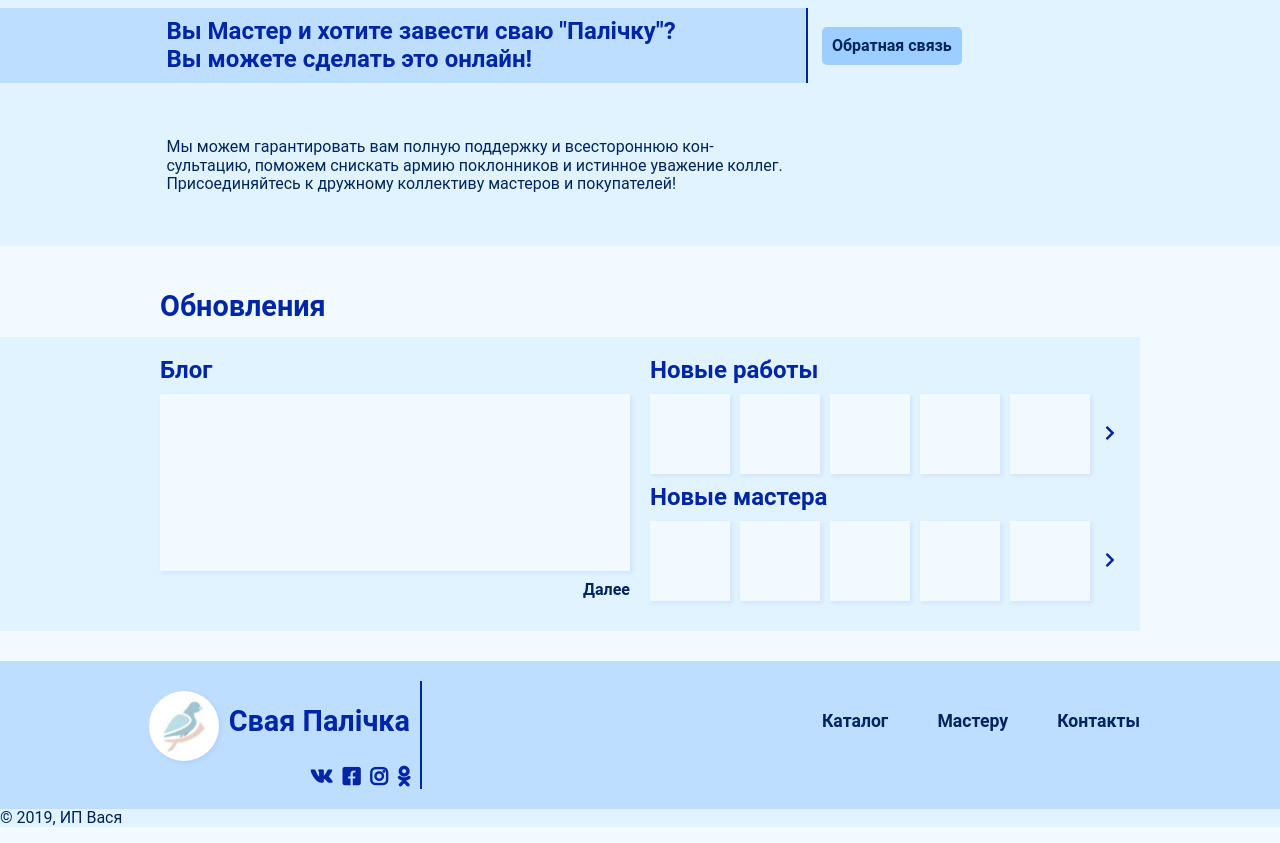
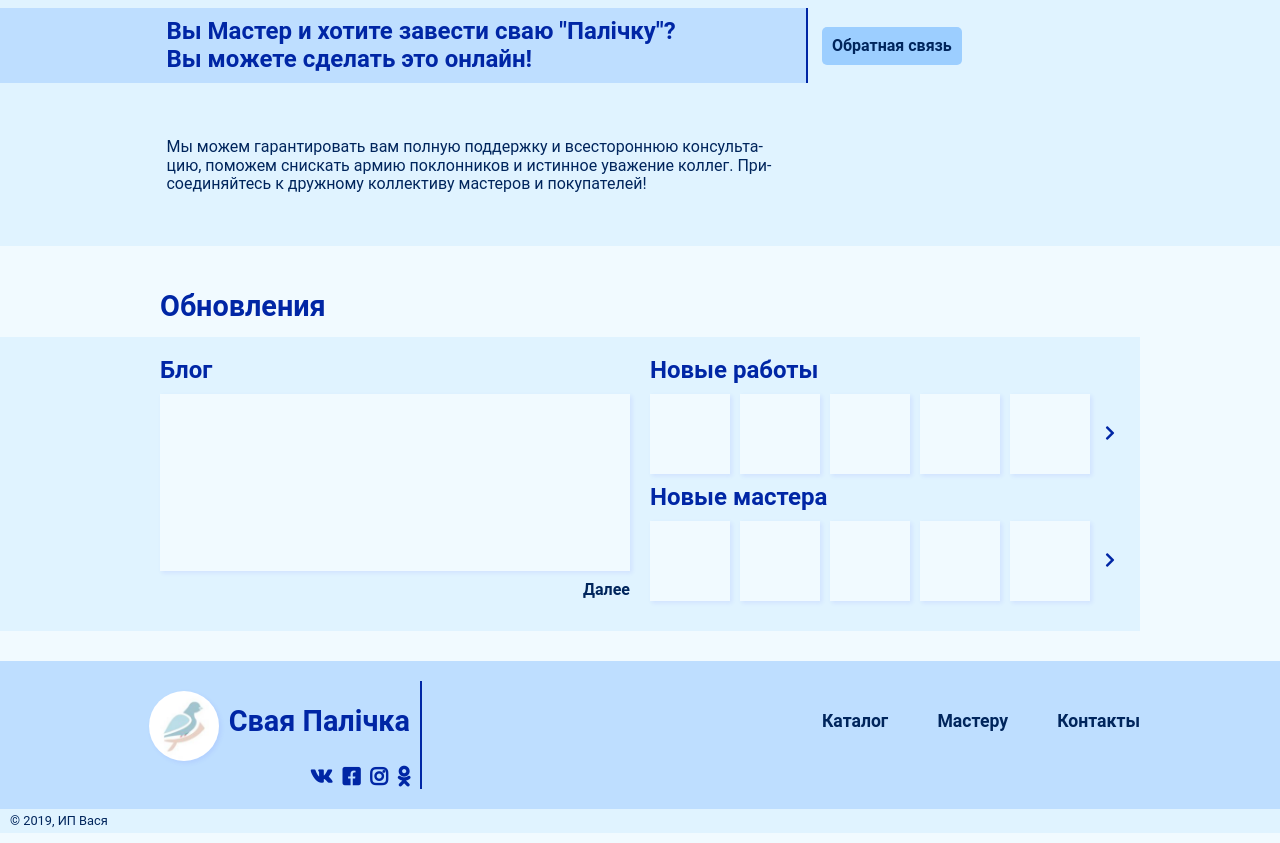
Before and after one commit to SADmammoth/palichka-static, a plain HTML site: page index.html in a window 1280 px wide. Shown: the part 1780-2623 px from the top of the page. Drawn offline with Linux system fonts and the light colour scheme.

Commit message:
fix: hyphenate work improve

```diff
--- a/hyphenate.js
+++ b/hyphenate.js
@@ -5,16 +5,13 @@ function hyphenate(text) {
     special = "[йъь'&-]",
     shy = "\xAD",
     regExps = [
-      new RegExp("(" + special + ")(" + anyletter + anyletter + ")", "ig"),
-      new RegExp("(" + vowel + ")(" + vowel + vowel + ")", "ig"),
-      new RegExp("(" + vowel + consonant + ")(" + consonant + vowel + ")", "ig"),
-      new RegExp("(" + vowel + vowel + ")(" + consonant + vowel + ")", "ig"),
-      new RegExp("(" + vowel + consonant + ")(" + consonant + consonant + vowel + ")", "ig"),
-      new RegExp("(" + vowel + consonant + consonant + ")(" + consonant + consonant + vowel + ")", "ig")
+      new RegExp(`(${vowel})(${anyletter}${anyletter})`, "ig"),
+      new RegExp(`(${vowel})(${consonant}${vowel}${anyletter})`, "ig"),
+      new RegExp(`(${vowel}${consonant})(${vowel}${anyletter})`, "ig")
     ];
 
   return function () {
-    for (var i = 1; i < 7; ++i) {
+    for (var i = 1; i < regExps.length; ++i) {
       text = text.replace(regExps[i], "$1" + shy + "$2");
     }
     return text
--- a/index.html
+++ b/index.html
@@ -168,7 +168,7 @@
     </nav>
   </div>
     <div class='copyrights'>
-      <p class='description'>&copy; 2019, ИП Вася</p>
+      <p class='hint'>&copy; 2019, ИП Вася</p>
     </div>
   </footer>
   <script src='./hyphenate.js'  type='text/javascript'>
--- a/style.css
+++ b/style.css
@@ -153,6 +153,7 @@ i:not(:hover) {
 
 .copyrights {
   background: var(--background);
+  padding: 5px 10px;
 }
 
 .leftside-wide-btngroup {
```
